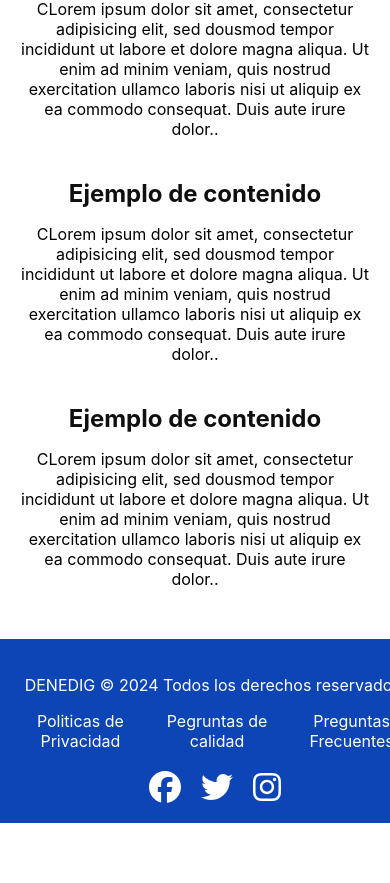
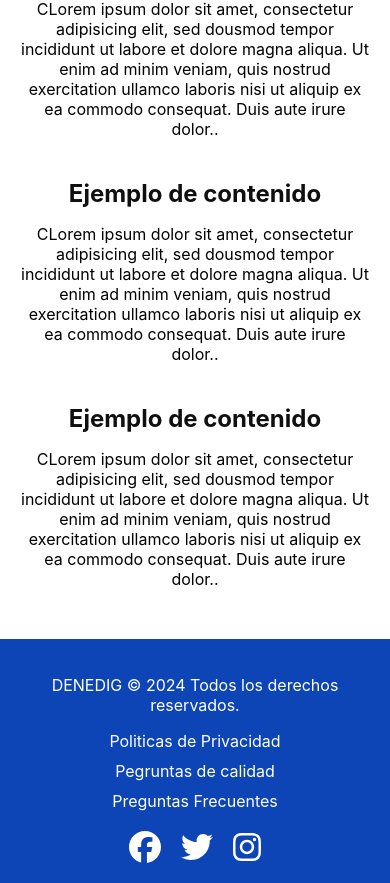
Before and after one commit to anrivers/galeria-de-plantillas, a React (Create React App) app: page / in a window 390 px wide. Shown: the part 973-1856 px from the top of the page. Before the commit the page ends 1796 px from the top, so only its background shows below. Built offline with nearby package versions, Linux system fonts and the light colour scheme.

Commit message:
Se modificó el archivo Footer.css, agregando que este sea responsivo

```diff
--- a/src/components/Footer.css
+++ b/src/components/Footer.css
@@ -1,11 +1,11 @@
 .footer {
   background-color: #0d45b6;
   color: white;
-  padding: 20px;
+  padding: 10px 20px;
   text-align: center;
   position: relative;
   bottom: 0;
-  width: 100%;
+  max-width:100%;
 }
 
 .footer-content {
@@ -48,3 +48,13 @@
 .social-icons a:hover {
   color: #ddd;
 }
+@media (max-width: 1000px) {
+  .footer-content {
+    padding: 10px 20px;
+  }
+
+  .footer-links {
+    flex-direction: column;
+    gap: 10px;
+  }
+}
```
